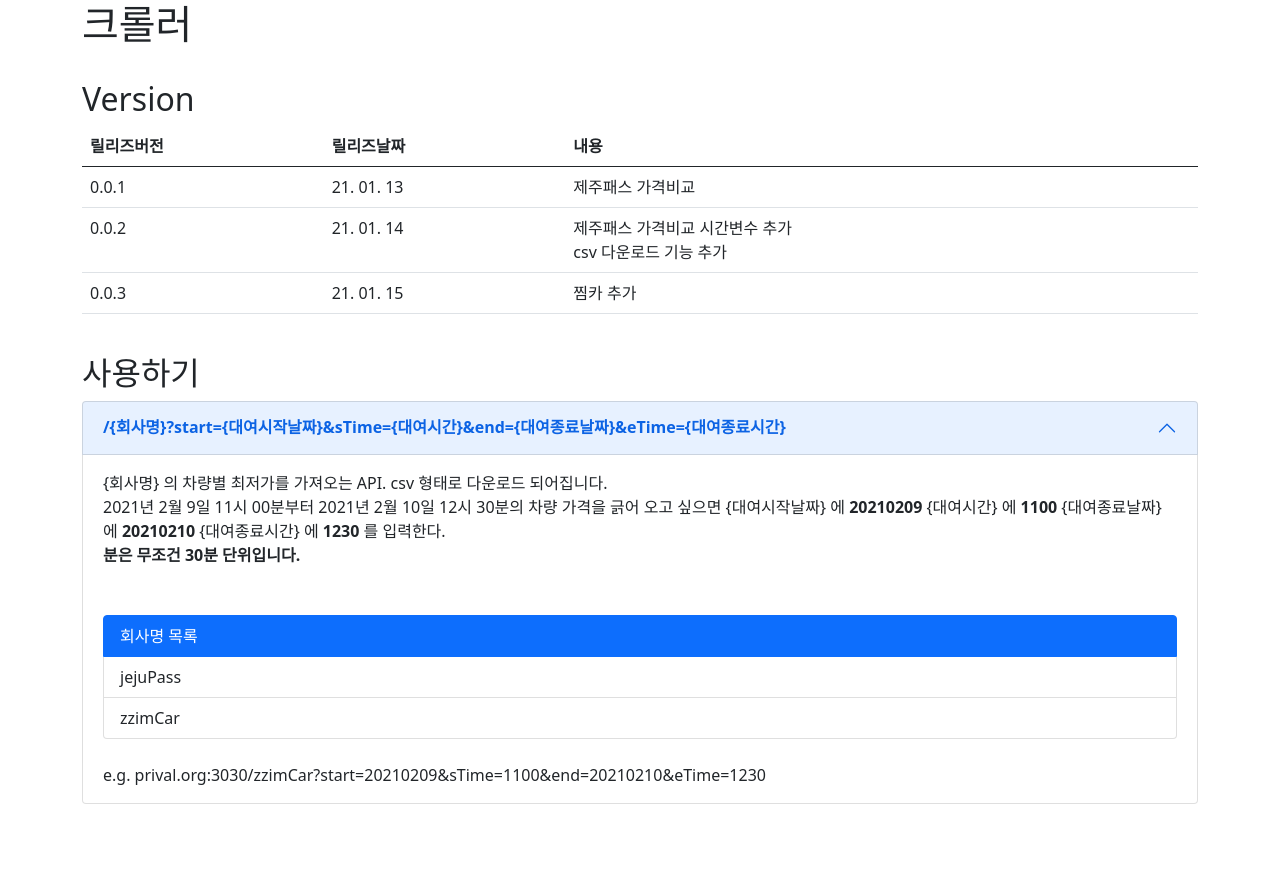
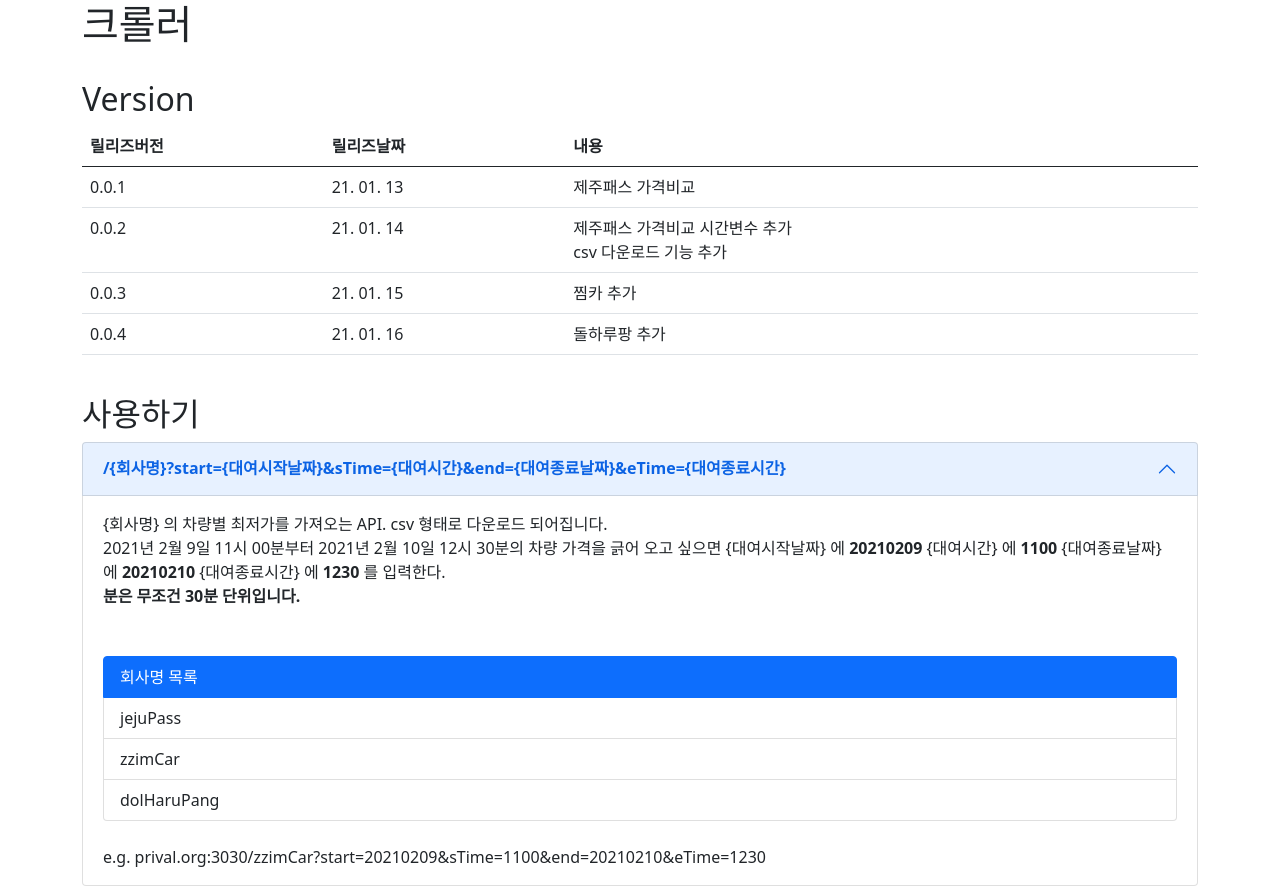
Before and after one commit to shinYeongHyeon/rent-a-car-compare, a plain HTML site: page template/index.html in a window 1280 px wide. Before the commit the page ends 804 px from the top, so only its background shows below. Drawn offline with nearby package versions, Linux system fonts and the light colour scheme.

Commit message:
돌하루팡 오류 수정

```diff
--- a/template/index.html
+++ b/template/index.html
@@ -43,6 +43,13 @@
                         찜카 추가
                     </td>
                 </tr>
+                <tr>
+                    <td>0.0.4</td>
+                    <td>21. 01. 16</td>
+                    <td>
+                        돌하루팡 추가
+                    </td>
+                </tr>
             </tbody>
         </table>
 
@@ -66,6 +73,7 @@
                             <li class="list-group-item active" aria-current="true">회사명 목록</li>
                             <li class="list-group-item">jejuPass</li>
                             <li class="list-group-item">zzimCar</li>
+                            <li class="list-group-item">dolHaruPang</li>
                         </ul>
                         <br />
                         e.g. prival.org:3030/zzimCar?start=20210209&sTime=1100&end=20210210&eTime=1230
```
Also changed, not shown: 1 other file.
